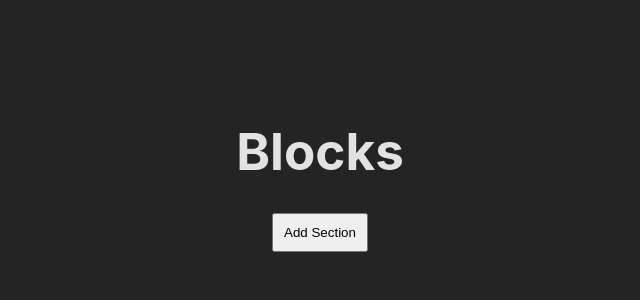
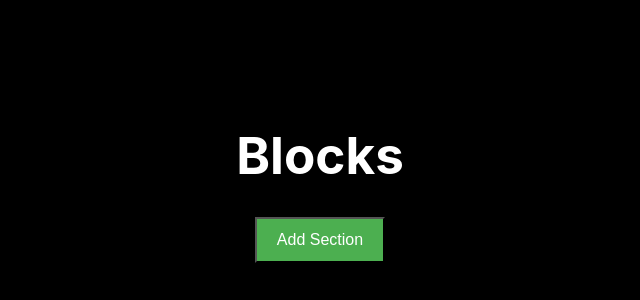
Before and after one commit to SantiagoYanezFerreiro/BlockerApp, a React (Vite) app: page / in a window 1280 px wide. Shown: the part 222-522 px from the top of the page, without its empty margins (320-960 px from the left). Built offline with nearby package versions, Linux system fonts and the light colour scheme.

Commit message:
changed colors of UI

```diff
--- a/src/index.css
+++ b/src/index.css
@@ -3,21 +3,12 @@
   line-height: 1.5;
   font-weight: 400;
   color-scheme: light dark;
-  color: rgba(255, 255, 255, 0.87);
-  background-color: #242424;
+  color: #ffffff;
+  background-color: #000000;
   font-synthesis: none;
   text-rendering: optimizeLegibility;
   -webkit-font-smoothing: antialiased;
   -moz-osx-font-smoothing: grayscale;
-}
-
-a {
-  font-weight: 500;
-  color: #646cff;
-  text-decoration: inherit;
-}
-a:hover {
-  color: #535bf2;
 }
 
 body {
@@ -37,11 +28,27 @@ h1 {
 p {
   font-weight: 700;
   font-size: 120%;
+  color: #bdbdbd;
 }
 
 button {
-  margin-bottom: 15px;
-  padding: 10px;
+  padding: 12px 20px;
+  font-size: 16px;
+  color: white;
+  background-color: #4caf50; /* Vibrant color */
+  box-shadow: 0 4px 8px rgba(0, 0, 0, 0.2); /* Subtle shadow */
+  cursor: pointer; /* Cursor changes to pointer to indicate it's clickable */
+  transition: background-color 0.3s, box-shadow 0.2s;
+}
+
+button:hover {
+  background-color: #66bb6a; /* Slightly darker shade on hover */
+  box-shadow: 0 6px 12px rgba(0, 0, 0, 0.3); /* Larger shadow on hover */
+}
+
+button:active {
+  background-color: #388e3c; /* Even darker when pressed */
+  box-shadow: 0 2px 4px rgba(0, 0, 0, 0.2); /* Smaller shadow when pressed */
 }
 
 input {
@@ -51,6 +58,15 @@ input {
 li {
   list-style: none;
   text-align: center;
+}
+
+a {
+  font-weight: 500;
+  color: #388e3c;
+  text-decoration: inherit;
+}
+a:hover {
+  color: #388e3c;
 }
 
 .addButton {
```
